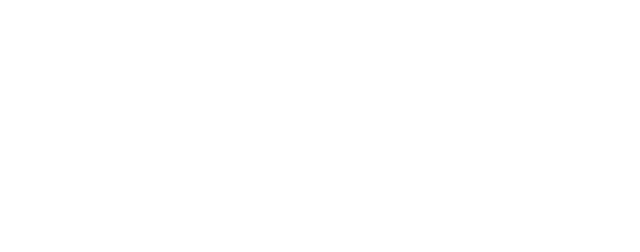
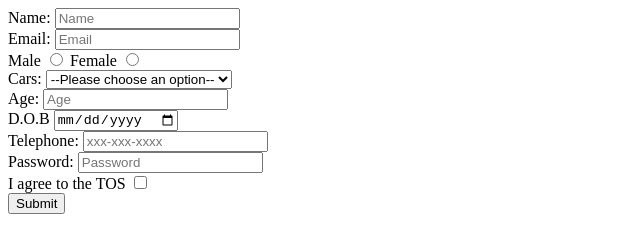
Before and after one commit to acciojob/signup-form-car-shalujha123, a website: page main.html in a window 1280 px wide. Shown: the whole page, without its empty margins (0-640 px from the left). Drawn offline with Linux system fonts and the light colour scheme.

Commit message:
created a submission

```diff
--- a/main.html
+++ b/main.html
@@ -8,7 +8,45 @@
 
 <body>
 	<!-- the entire body must be written by student -->
-    <script type="text/javascript" src="./script.js">
+<form method="post">
+	<label for="name">Name: </label>
+	<input type="text" id="name" placeholder="Name" required><br>
+	<label for="email">Email: </label>
+	<input type="email" id="email" placeholder="Email" required><br>
+    <label for="gender_m">Male</label>
+	<input type="radio" id="gender_m" name="gender" required>
+	<label for="gender_f">Female</label>
+	<input type="radio" id="gender_f" name="gender" required><br>
+	<label for="cars">Cars: </label>
+	<select id="cars" required >
+		<option>--Please choose an option--</option>
+		<option>Creta</option>
+		<option>Fortuner</option>
+		<option>Swift</option>
+		<option>Audi</option>
+		<option>BMW</option>
+		<option>Tesla</option>
+	</select><br>
+	<label for="age">Age: </label>
+	<input type="number" placeholder="Age" id="age" min=0  required><br>
+	<label for="dob">D.O.B</label>
+	<input type="date" id="dob" required><br>
+	<label for="tel">Telephone: </label>
+	<input type="tel" id="tel" placeholder="xxx-xxx-xxxx"><br>
+	<label for="password">Password: </label>
+	<input type="password" id="password" placeholder="Password" required><br>
+	<label for="tos">I agree to the TOS</label>
+	<input type="checkbox" id="tos" required><br>
+	<input type="submit">
+
+
+</form>
+
+
+
+
+
+	<script type="text/javascript" src="./script.js">
 </script>
 
 </body>
```
